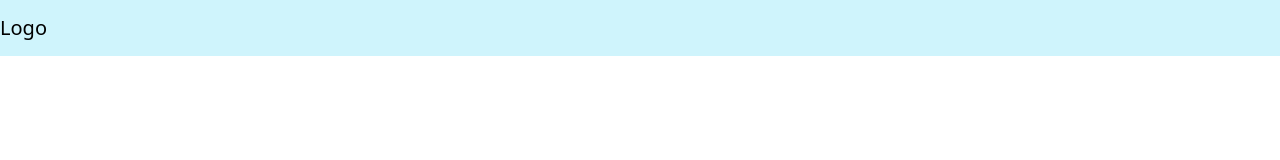
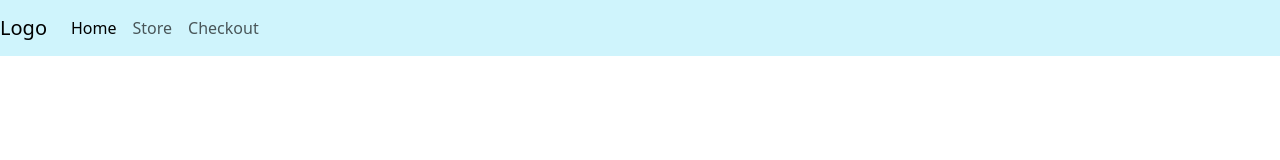
Before and after one commit to MrDinhHoa/01_WS_HelloWebsite, a plain HTML site: page index.html in a window 1280 px wide. Drawn offline with nearby package versions, Linux system fonts and the light colour scheme.

Commit message:
AddNavbar

```diff
--- a/index.html
+++ b/index.html
@@ -21,8 +21,27 @@
 
     </head>
     <body >
-        <div class="navbar bg-info-subtle text-black">
+        <div class="navbar navbar-expand-md bg-info-subtle text-black">
             <a href="" class="navbar-brand text-black-70">Logo</a>
+            <button class="navbar-toggler" data-bs-toggle="collapse"
+            data-bs-target="#nav">
+            <span class="navbar-toggler-icon"></span>
+        </button>
+            <div class="collapse navbar-collapse" id="nav">
+                <div class = "navbar-nav">
+                    <ul class="navbar-nav"></ul>
+                    <li class="nav-item">
+                        <a class="nav-link active" href=""> Home</a>
+                    </li>
+                    <li class="nav-item">
+                        <a class="nav-link" href=""> Store</a>
+                    </li>
+                    <li class="nav-item">
+                        <a class="nav-link" href=""> Checkout</a>
+                    </li>
+                </div>
+            </div>
+
         </div>
     </body>
 </html>
```
